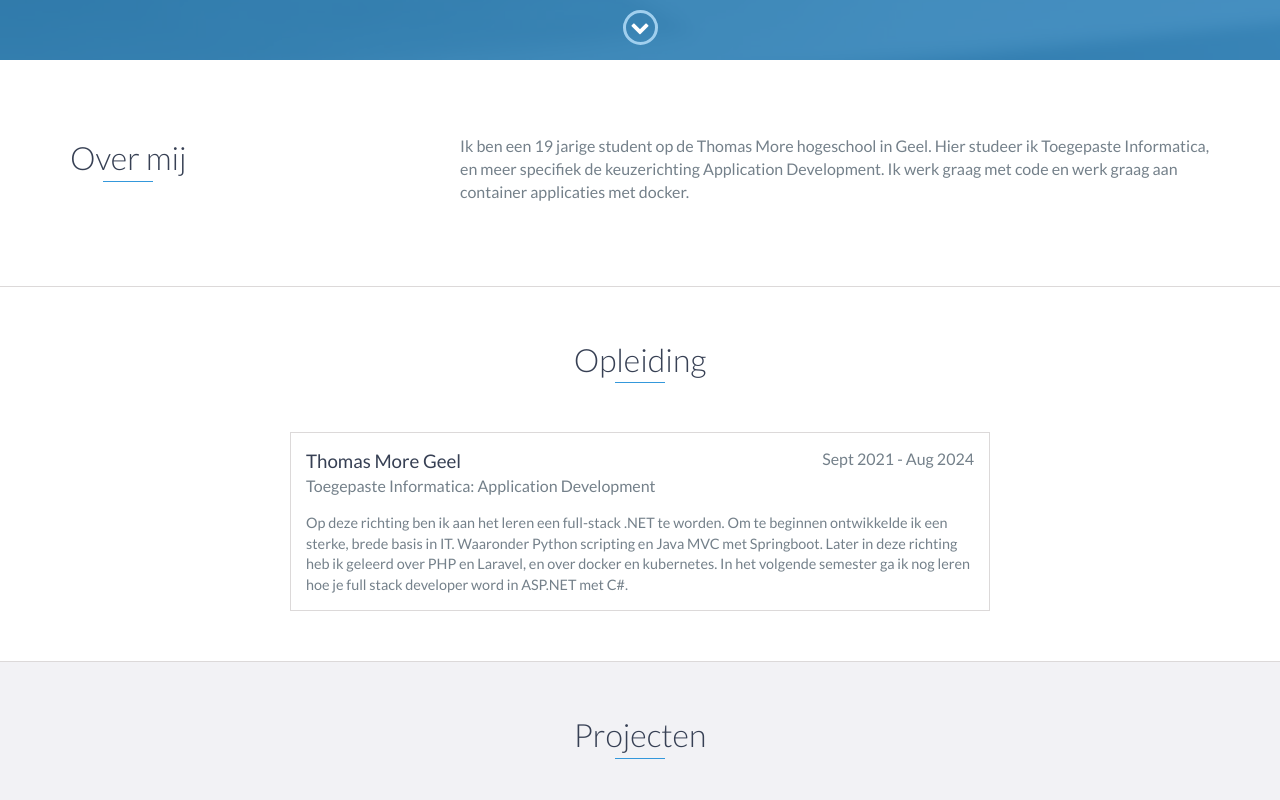
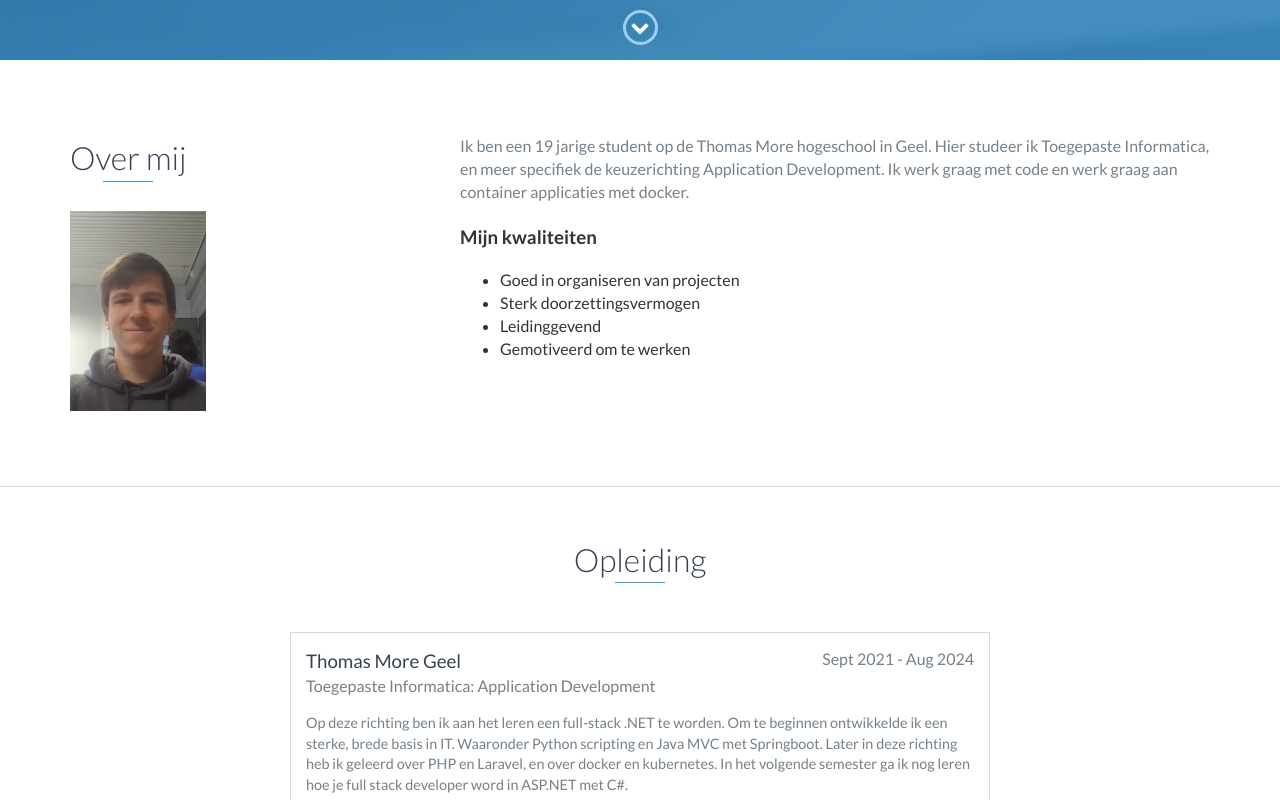
Before and after one commit to BRSimons15/Portfolio, a website: page index.html in a window 1280 px wide. Shown: the part 740-1540 px from the top of the page. Drawn offline with nearby package versions, Linux system fonts and the light colour scheme.

Commit message:
Finishing touches

```diff
--- a/index.html
+++ b/index.html
@@ -27,9 +27,6 @@
         <li>
             <a href="#about">Over mij</a>
         </li>
-        <!--        <li>-->
-        <!--            <a href="#experience">Experience</a>-->
-        <!--        </li>-->
         <li>
             <a href="#education">Opleiding</a>
         </li>
@@ -39,9 +36,6 @@
         <li>
             <a href="#skills">Vaardigheden</a>
         </li>
-        <!--        <li>-->
-        <!--            <a href="#contact">Contact</a>-->
-        <!--        </li>-->
     </ul>
 </header>
 <!-- End header -->
@@ -69,7 +63,10 @@
     <div class="container">
         <div class="row">
             <div class="col-md-4">
-                <h2 class="heading">Over mij</h2>
+                <div>
+                    <h2 class="heading">Over mij</h2></div>
+                <div><img src="images/foto_zelf.jpg" class="img-fluid" style="float-left" alt="Responsive image"
+                          height="200px"></div>
             </div>
             <div class="col-md-8">
                 <p>
@@ -78,72 +75,19 @@
                     meer specifiek de keuzerichting Application Development.
                     Ik werk graag met code en werk graag aan container applicaties met docker.
                 </p>
+                <h3 style="margin-top: 2rem;">Mijn kwaliteiten</h3>
+                <ul>
+                    <li>Goed in organiseren van projecten</li>
+                    <li>Sterk doorzettingsvermogen</li>
+                    <li>Leidinggevend </li>
+                    <li>Gemotiveerd om te werken</li>
+                </ul>
             </div>
-            <!--            <div class="container">-->
-            <!--                <div class="row">-->
-            <!--                    <div class="col-md-4">-->
-            <!--                        <img src="images/foto_zelf.jpg" class="img-fluid" alt="Responsive image">-->
-            <!--                    </div>-->
-            <!--                    <div class="col-md-8">-->
-            <!--                        <h3 class="">whoami</h3>-->
-            <!--                        <ul class="list-group list-group-flush">-->
-            <!--                            <li class="list-group-item">Email</li>-->
-            <!--                            <li class="list-group-item">Github:</li>-->
-            <!--                            <li class="list-group-item">LinkedIn:</li>-->
-            <!--                            <li class="list-group-item">Studying: Application Development</li>-->
-            <!--                            &lt;!&ndash;                            change href to cv pdf file&ndash;&gt;-->
-            <!--                            <a class="btn btn-primary" href="#" target="_blank" role="button">Download CV</a>-->
-
-            <!--                        </ul>-->
-            <!--                    </div>-->
-            <!--                </div>-->
-            <!--            </div>-->
+            <!--   To add: List with information about me         <div>-->
         </div>
     </div>
 </div>
 <!-- End #about -->
-
-<!--<div id="experience" class="background-alt">-->
-<!--    <h2 class="heading">Experience</h2>-->
-<!--    <div id="experience-timeline">-->
-<!--        <div data-date="September 2015 – September 2016">-->
-<!--            <h3>Employer Name</h3>-->
-<!--            <h4>Job Title</h4>-->
-<!--            <p>-->
-<!--                Lorem ipsum dolor sit amet, consectetur adipiscing elit. Curabitur in iaculis ex. Etiam volutpat laoreet-->
-<!--                urna.-->
-<!--                Morbi ut tortor nec nulla commodo malesuada sit amet vel lacus. Fusce eget efficitur libero. Morbi-->
-<!--                dapibus porta-->
-<!--                quam laoreet placerat.-->
-<!--            </p>-->
-<!--        </div>-->
-
-<!--        <div data-date="September 2015 – September 2016">-->
-<!--            <h3>Employer Name</h3>-->
-<!--            <h4>Job Title</h4>-->
-<!--            <p>-->
-<!--                Lorem ipsum dolor sit amet, consectetur adipiscing elit. Curabitur in iaculis ex. Etiam volutpat laoreet-->
-<!--                urna.-->
-<!--                Morbi ut tortor nec nulla commodo malesuada sit amet vel lacus. Fusce eget efficitur libero. Morbi-->
-<!--                dapibus porta-->
-<!--                quam laoreet placerat.-->
-<!--            </p>-->
-<!--        </div>-->
-
-<!--        <div data-date="September 2015 – September 2016">-->
-<!--            <h3>Employer Name</h3>-->
-<!--            <h4>Job Title</h4>-->
-<!--            <p>-->
-<!--                Lorem ipsum dolor sit amet, consectetur adipiscing elit. Curabitur in iaculis ex. Etiam volutpat laoreet-->
-<!--                urna.-->
-<!--                Morbi ut tortor nec nulla commodo malesuada sit amet vel lacus. Fusce eget efficitur libero. Morbi-->
-<!--                dapibus porta-->
-<!--                quam laoreet placerat.-->
-<!--            </p>-->
-<!--        </div>-->
-<!--    </div>-->
-<!--</div>-->
-<!--&lt;!&ndash;&lt;!&ndash; End #experience &ndash;&gt;&ndash;&gt;-->
 
 <div id="education">
     <h2 class="heading">Opleiding</h2>
@@ -159,25 +103,6 @@
             In het volgende semester ga ik nog leren hoe je full stack developer word in ASP.NET met C#.
         </p>
     </div>
-    <!-- End .education-block -->
-
-    <!--    <div class="education-block">-->
-    <!--        <h3>University of Ottawa</h3>-->
-    <!--        <span class="education-date">Sept 2016 - Sept 2017</span>-->
-    <!--        <h4>Bachelor of Science in Computer Science</h4>-->
-    <!--        <ul>-->
-    <!--            <li>-->
-    <!--                Lorem ipsum dolor sit amet, consectetur adipiscing elit.-->
-    <!--            </li>-->
-    <!--            <li>-->
-    <!--                Lorem ipsum dolor sit amet, consectetur adipiscing elit.-->
-    <!--            </li>-->
-    <!--            <li>-->
-    <!--                Lorem ipsum dolor sit amet, consectetur adipiscing elit.-->
-    <!--            </li>-->
-    <!--        </ul>-->
-    <!--    </div>-->
-    <!-- End .education-block -->
 </div>
 <!-- End #education -->
 
@@ -228,7 +153,7 @@
 <!-- End #projects -->
 
 <div id="skills">
-    <h2 class="heading">Skills</h2>
+    <h2 class="heading">Vaardigheden</h2>
     <ul>
         <li>Python</li>
         <li>Scripting</li>
@@ -250,21 +175,6 @@
     </ul>
 </div>
 <!-- End #skills -->
-
-<!--<div id="contact">-->
-<!--    <h2>Get in Touch</h2>-->
-<!--    <div id="contact-form">-->
-<!--        <form method="POST" action="https://formspree.io/email@email.com">-->
-<!--            <input type="hidden" name="_subject" value="Contact request from personal website"/>-->
-<!--            <input type="email" name="_replyto" placeholder="Your email" required>-->
-<!--            <textarea name="message" placeholder="Your message" required></textarea>-->
-<!--            <button type="submit">Send</button>-->
-<!--        </form>-->
-<!--    </div>-->
-<!--    &lt;!&ndash; End #contact-form &ndash;&gt;-->
-<!--</div>-->
-<!--&lt;!&ndash;&lt;!&ndash;&lt;!&ndash; End #contact &ndash;&gt;&ndash;&gt;&ndash;&gt;-->
-
 <footer>
     <div class="container">
         <div class="row">
@@ -285,26 +195,17 @@
                             class="fa fa-github"
                             aria-hidden="true"></i></a>
                     </li>
-                    <!--                    <li>-->
-                    <!--                        <a href="https://stackoverflow.com/" target="_blank"><i class="fa fa-stack-overflow"-->
-                    <!--                                                                                aria-hidden="true"></i></a>-->
-                    <!--                    </li>-->
+
                     <li>
                         <a href="https://github.com/BRSimons15" target="_blank"><i class="fa fa-linkedin"
                                                                                    aria-hidden="true"></i></a>
                     </li>
-                    <!--                    <li>-->
-                    <!--                        <a href="https://www.facebook.com/" target="_blank"><i class="fa fa-facebook"-->
-                    <!--                                                                               aria-hidden="true"></i></a>-->
-                    <!--                    </li>-->
+
                     <li>
                         <a href="https://twitter.com/brent_s1" target="_blank"><i class="fa fa-twitter"
                                                                                   aria-hidden="true"></i></a>
                     </li>
-                    <!--                    <li>-->
-                    <!--                        <a href="https://plus.google.com/" target="_blank"><i class="fa fa-google-plus"-->
-                    <!--                                                                              aria-hidden="true"></i></a>-->
-                    <!--                    </li>-->
+
                 </ul>
             </div>
         </div>
```
